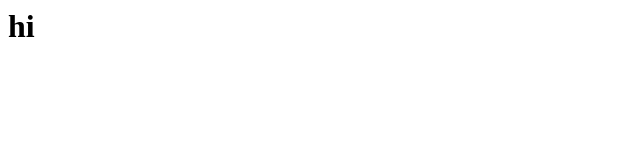
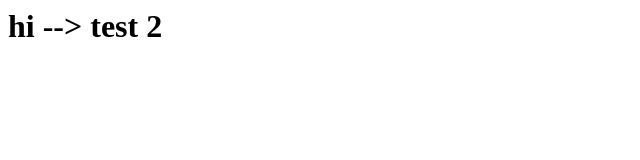
Before and after one commit to JeongPock2y/sidecar, a plain HTML site: page index.html in a window 1280 px wide. Shown: the whole page, without its empty margins (0-640 px from the left). Drawn offline with Linux system fonts and the light colour scheme.

Commit message:
Update index.html

```diff
--- a/index.html
+++ b/index.html
@@ -1 +1 @@
-<h1>hi<h1>
+<h1>hi  -->   test 2<h1>
```
